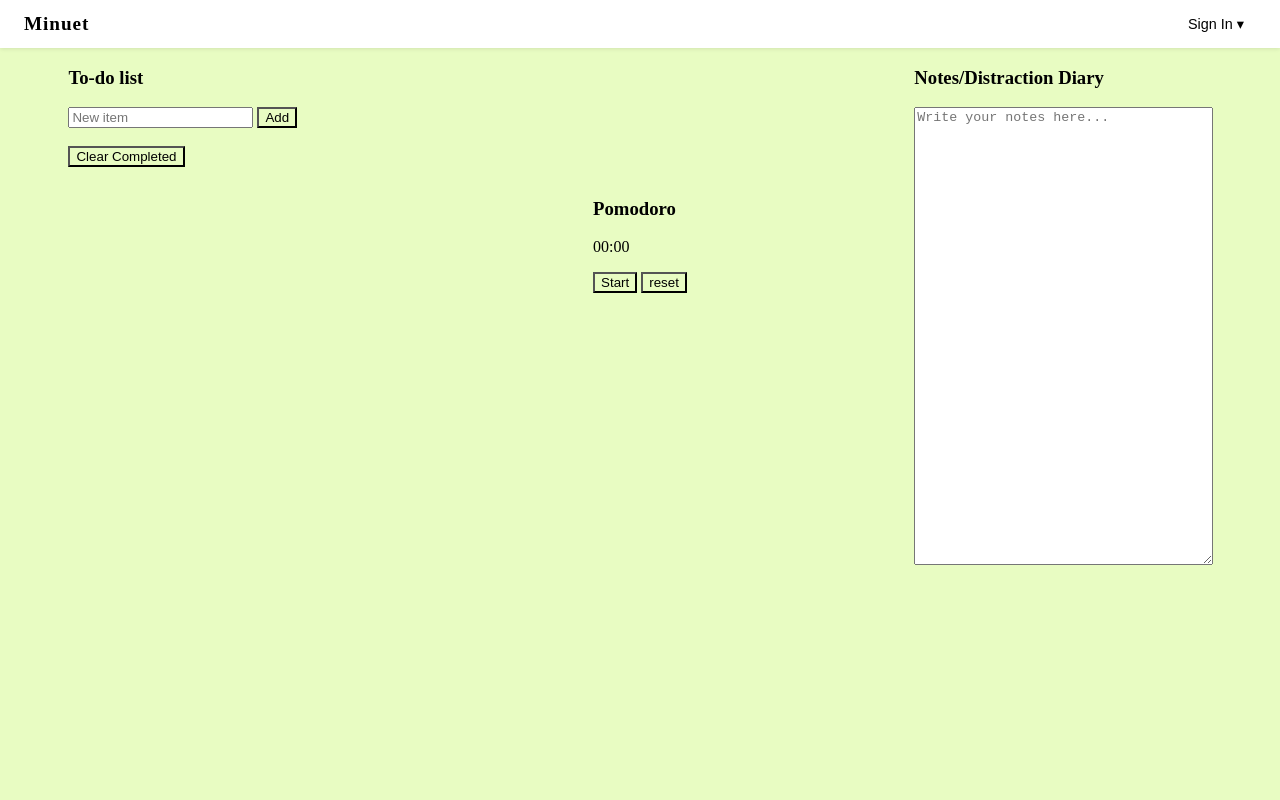
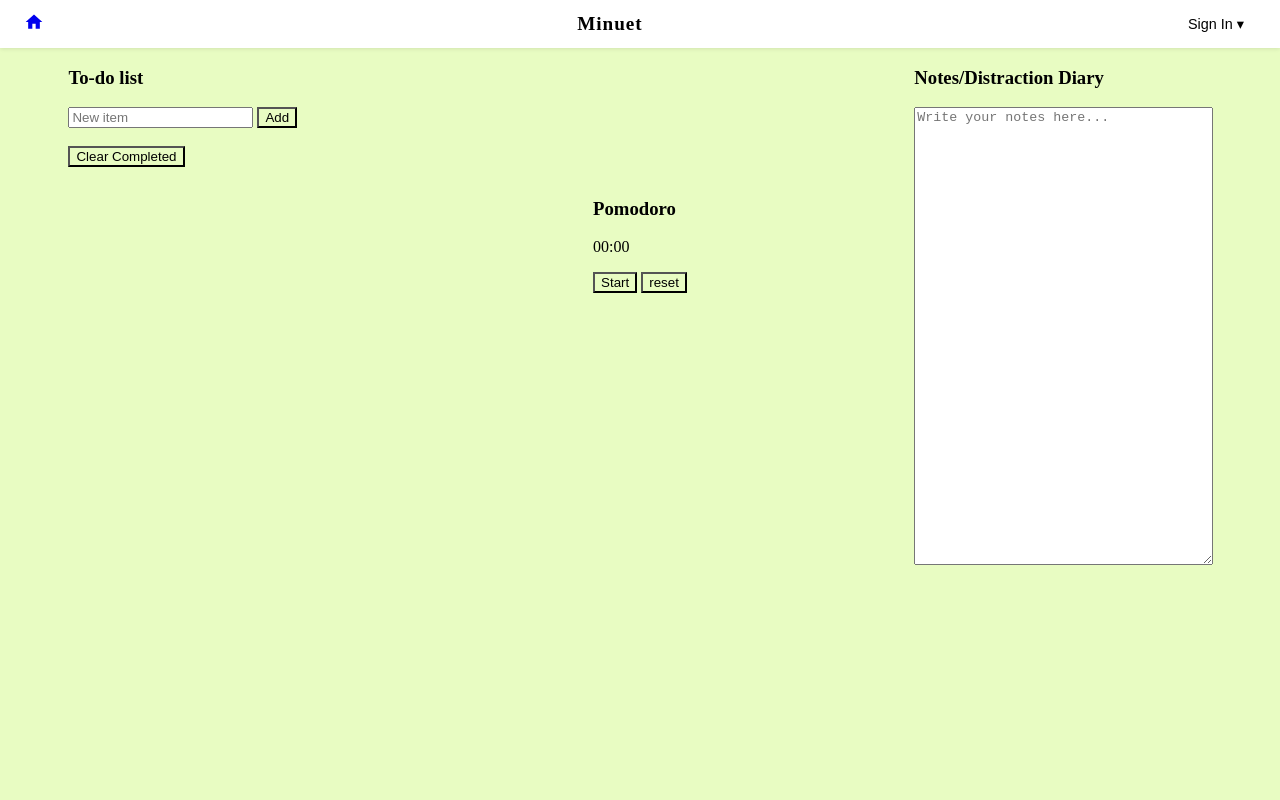
Before and after one commit to n25tech/minuet, a plain HTML site: page index.html in a window 1280 px wide. Drawn offline with Linux system fonts and the light colour scheme.

Commit message:
added home button

```diff
--- a/index.html
+++ b/index.html
@@ -49,6 +49,11 @@
   <template id="main-page-template">
     <div id="main-page" class="main-page">
       <nav class="navbar">
+        <a href="https://n25tech.com" aria-label="Home">
+          <svg width="20" height="20" viewBox="0 0 24 24" fill="currentColor">
+            <path d="M10 20v-6h4v6h5v-8h3L12 3 2 12h3v8z" />
+          </svg>
+        </a>
         <h1 hidden="false">Minuet</h1>
         <span class="navbar-brand">Minuet</span>
         <div id="navbar-signin" class="navbar-signin">
```
